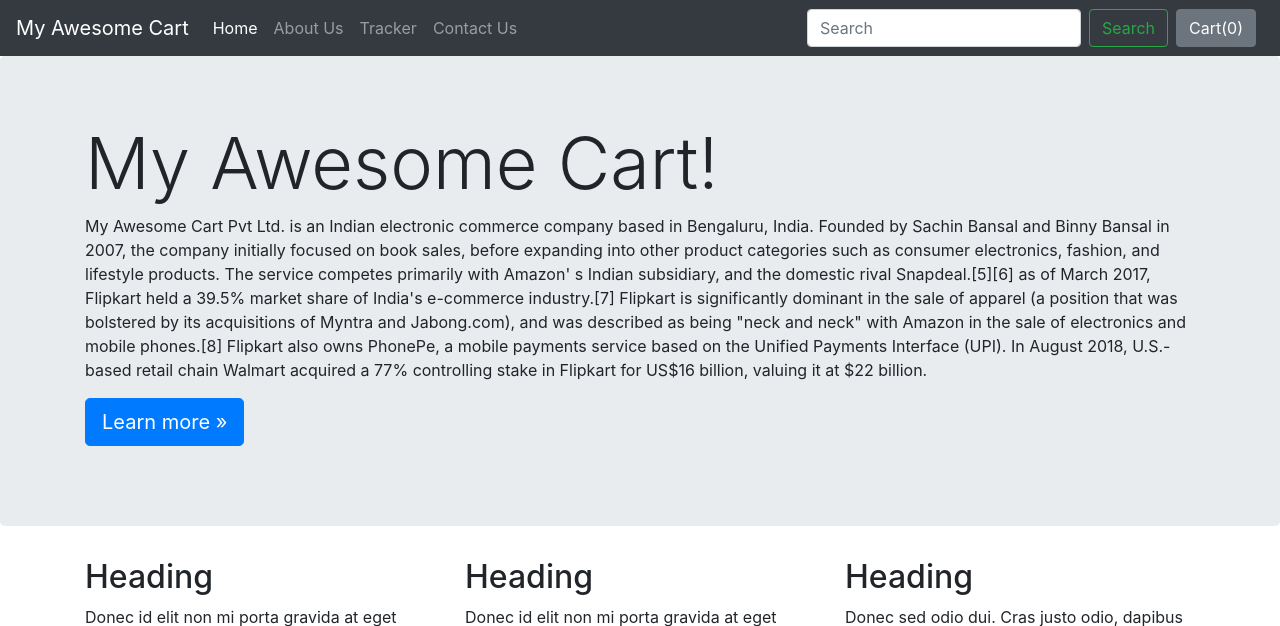
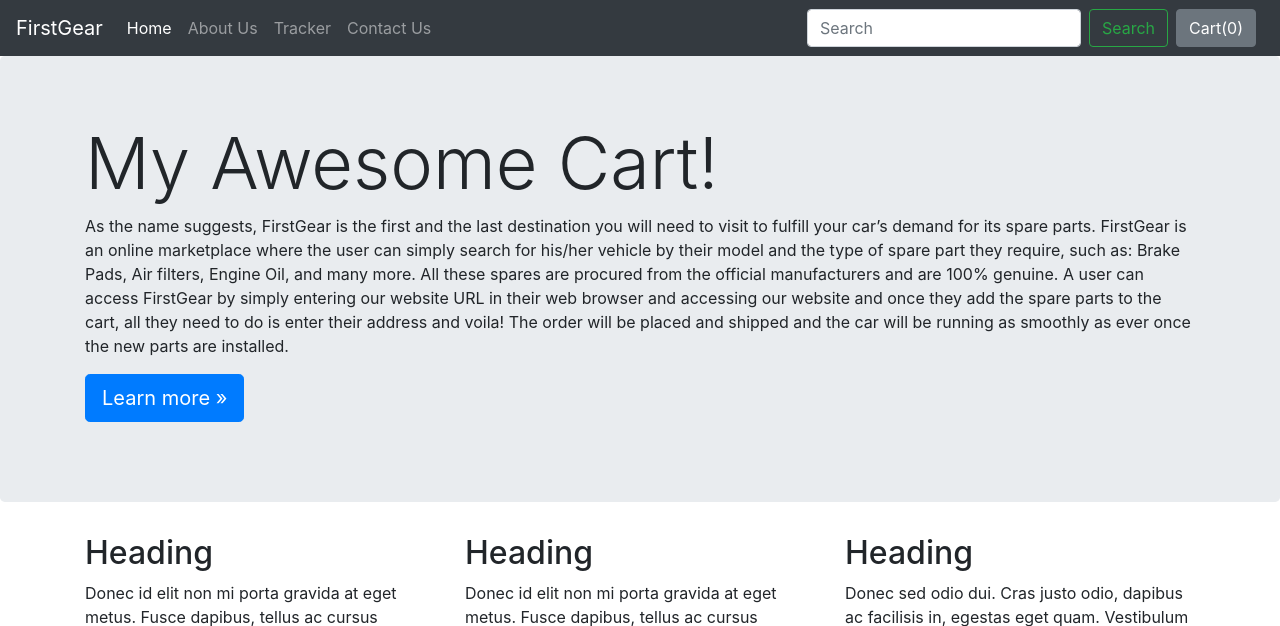
Before and after one commit to dakshmehta23/FirstGear, a Django app: template shop/templates/shop/about.html in a window 1280 px wide. Shown: the top 626 px of the page. Run offline with Django 3.2, Linux system fonts and the light colour scheme; the template is opened without the code that fills it, so the values that code supplies are empty; parts of the project's set-up code (start-up, migrations or seed data) failed here and were passed over; some libraries are stand-ins or nearby versions.

Commit message:
requirement  added

```diff
--- a/shop/templates/shop/about.html
+++ b/shop/templates/shop/about.html
@@ -12,11 +12,15 @@
   <div class="jumbotron">
     <div class="container">
       <h1 class="display-3">My Awesome Cart!</h1>
-      <p>My Awesome Cart Pvt Ltd. is an Indian electronic commerce company based in Bengaluru, India. Founded by Sachin Bansal and Binny Bansal in 2007, the company initially focused on book sales, before expanding into other product categories such as consumer electronics, fashion, and lifestyle products.
-
-The service competes primarily with Amazon' s Indian subsidiary, and the domestic rival Snapdeal.[5][6] as of March 2017, Flipkart held a 39.5% market share of India's e-commerce industry.[7] Flipkart is significantly dominant in the sale of apparel (a position that was bolstered by its acquisitions of Myntra and Jabong.com), and was described as being "neck and neck" with Amazon in the sale of electronics and mobile phones.[8] Flipkart also owns PhonePe, a mobile payments service based on the Unified Payments Interface (UPI).
-
-In August 2018, U.S.-based retail chain Walmart acquired a 77% controlling stake in Flipkart for US$16 billion, valuing it at $22 billion.</p>
+      <p>As the name suggests, FirstGear is the first and the last destination you will need to visit to
+fulfill your car’s demand for its spare parts. FirstGear is an online marketplace where the
+user can simply search for his/her vehicle by their model and the type of spare part they
+require, such as: Brake Pads, Air filters, Engine Oil, and many more. All these spares are
+procured from the official manufacturers and are 100% genuine. A user can access
+FirstGear by simply entering our website URL in their web browser and accessing our
+website and once they add the spare parts to the cart, all they need to do is enter their
+address and voila! The order will be placed and shipped and the car will be running as
+smoothly as ever once the new parts are installed.</p>
       <p><a class="btn btn-primary btn-lg" href="#" role="button">Learn more »</a></p>
     </div>
   </div>
--- a/shop/templates/shop/basic.html
+++ b/shop/templates/shop/basic.html
@@ -16,7 +16,7 @@
   <body>
 
     <nav class="navbar navbar-expand-lg navbar-dark bg-dark">
-  <a class="navbar-brand" href="/shop">My Awesome Cart</a>
+  <a class="navbar-brand" href="/shop">FirstGear</a>
   <button class="navbar-toggler" type="button" data-toggle="collapse" data-target="#navbarSupportedContent" aria-controls="navbarSupportedContent" aria-expanded="false" aria-label="Toggle navigation">
     <span class="navbar-toggler-icon"></span>
   </button>
--- a/shop/templates/shop/checkout.html
+++ b/shop/templates/shop/checkout.html
@@ -1,16 +1,16 @@
 {% extends 'shop/basic.html' %}
-{% block title%} Checkout - My Awesome Cart{% endblock %}
+{% block title%} Checkout - FirstGear{% endblock %}
 {% block body %}
 <div class="container">
     <div class="col my-4">
-        <h2>Step 1 - My Awesome Cart Express Checkout - Review Your Cart Items</h2>
+        <h2>Step 1 - FirstGear Express Checkout - Review Your Cart Items</h2>
         <div class="my-4">
             <ul class="list-group" id="items">
             </ul>
 
             <nav aria-label="breadcrumb">
   <ol class="breadcrumb mt-3">
-    <li class="breadcrumb-item active" aria-current="page">Your Cart Total Is <b>Rs. <span id="totalPrice"></span></b>. Enter your details below & place your order. Thanks for using My Awesome Cart!</li>
+    <li class="breadcrumb-item active" aria-current="page">Your Cart Total Is <b>Rs. <span id="totalPrice"></span></b>. Enter your details below & place your order. Thanks for using FirstGear!</li>
   </ol>
 </nav>
 
--- a/shop/templates/shop/contact.html
+++ b/shop/templates/shop/contact.html
@@ -1,6 +1,6 @@
 {% extends 'shop/basic.html' %}
 
-{% block title%} Contact Us - My Awesome Cart{% endblock %}
+{% block title%} Contact Us - FirstGear{% endblock %}
 {% block body %}
 <div class="container my-3">
     <h3>Contact Us</h3>
--- a/shop/templates/shop/index.html
+++ b/shop/templates/shop/index.html
@@ -1,5 +1,5 @@
 {% extends 'shop/basic.html' %}
-{% block title%} MyAwesomeCart - Best Ecommerce Website{% endblock %}
+{% block title%} FirstGear-First stop for cars{% endblock %}
 {% block css %}
 .col-md-3
 {
--- a/shop/templates/shop/paymentstatus.html
+++ b/shop/templates/shop/paymentstatus.html
@@ -1,5 +1,5 @@
 {% extends 'shop/basic.html' %}
-{% block title%} My Awesome Cart Tracker{% endblock %}
+{% block title%} FirstGear Tracker{% endblock %}
 {% block body %}
 <div class="container">
     {{response}}
--- a/shop/templates/shop/prodView.html
+++ b/shop/templates/shop/prodView.html
@@ -1,6 +1,6 @@
 {% extends 'shop/basic.html' %}
 
-{% block title%} {{product.product_name}} - My Awesome Cart{% endblock %}
+{% block title%} {{product.product_name}} - FirstGear{% endblock %}
 {% block body %}
 <div class="container my-4">
     <div class="row">
--- a/shop/templates/shop/search.html
+++ b/shop/templates/shop/search.html
@@ -1,6 +1,6 @@
 {% extends 'shop/basic.html' %}
 
-{% block title%} Search Results - My Awesome Cart{% endblock %}
+{% block title%} Search Results - FirstGear{% endblock %}
 
 
 {% block css %}
--- a/shop/templates/shop/tracker.html
+++ b/shop/templates/shop/tracker.html
@@ -1,5 +1,5 @@
 {% extends 'shop/basic.html' %}
-{% block title%} My Awesome Cart Tracker{% endblock %}
+{% block title%} FirstGear Tracker{% endblock %}
 {% block body %}
 <div class="container">
     <div class="col my-4">
--- a/shop/views.py
+++ b/shop/views.py
@@ -120,7 +120,7 @@ def checkout(request):
                 'INDUSTRY_TYPE_ID': 'Retail',
                 'WEBSITE': 'WEBSTAGING',
                 'CHANNEL_ID': 'WEB',
-                'CALLBACK_URL':'http://127.0.0.1:8000/shop/handlerequest/',
+                'CALLBACK_URL':'https://first-gear.herokuapp.com/shop/handlerequest/', #changing this url
 
         }
         param_dict['CHECKSUMHASH'] = Checksum.generate_checksum(param_dict, MERCHANT_KEY)
```
Also changed, not shown: db.sqlite3.
